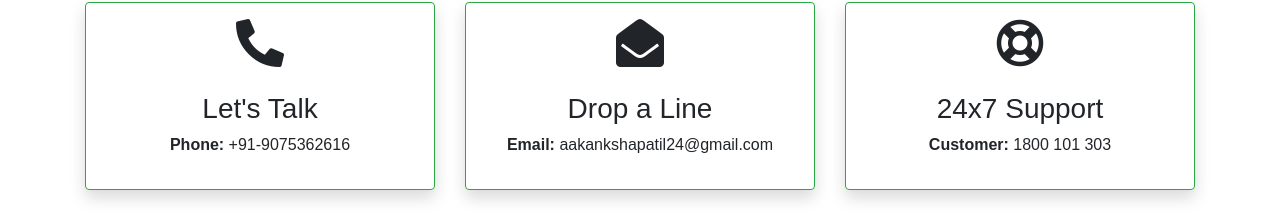
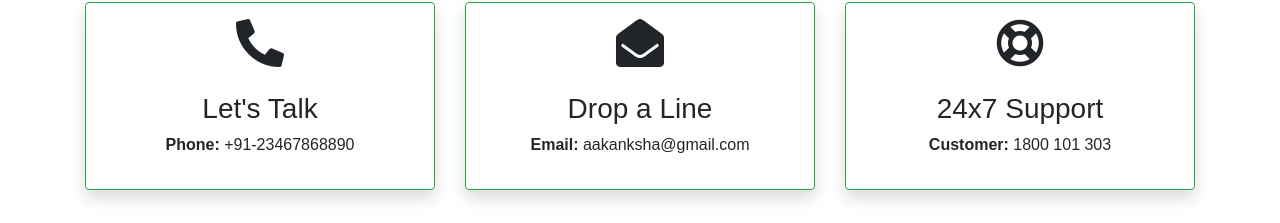
Before and after one commit to Aakanksha-24/E-Commerce-Website, a plain HTML site: page contact.html in a window 1280 px wide. Shown: the part 264-487 px from the top of the page. Drawn offline with nearby package versions, Linux system fonts and the light colour scheme; a script that the page names is missing.

Commit message:
Update contact.html

```diff
--- a/contact.html
+++ b/contact.html
@@ -99,7 +99,7 @@ crossorigin="anonymous" />
                         </div>
                         <div>
                             <h3>Let's Talk</h3>
-                            <p><b>Phone:</b> +91-9075362616</p>
+                            <p><b>Phone:</b> +91-23467868890</p>
                         </div>
                     </div>
                 </div>
@@ -110,7 +110,7 @@ crossorigin="anonymous" />
                         </div>
                         <div>
                             <h3>Drop a Line</h3>
-                            <p><b>Email:</b> aakankshapatil24@gmail.com</p>
+                            <p><b>Email:</b> aakanksha@gmail.com</p>
                         </div>
                     </div>
                 </div>
```
